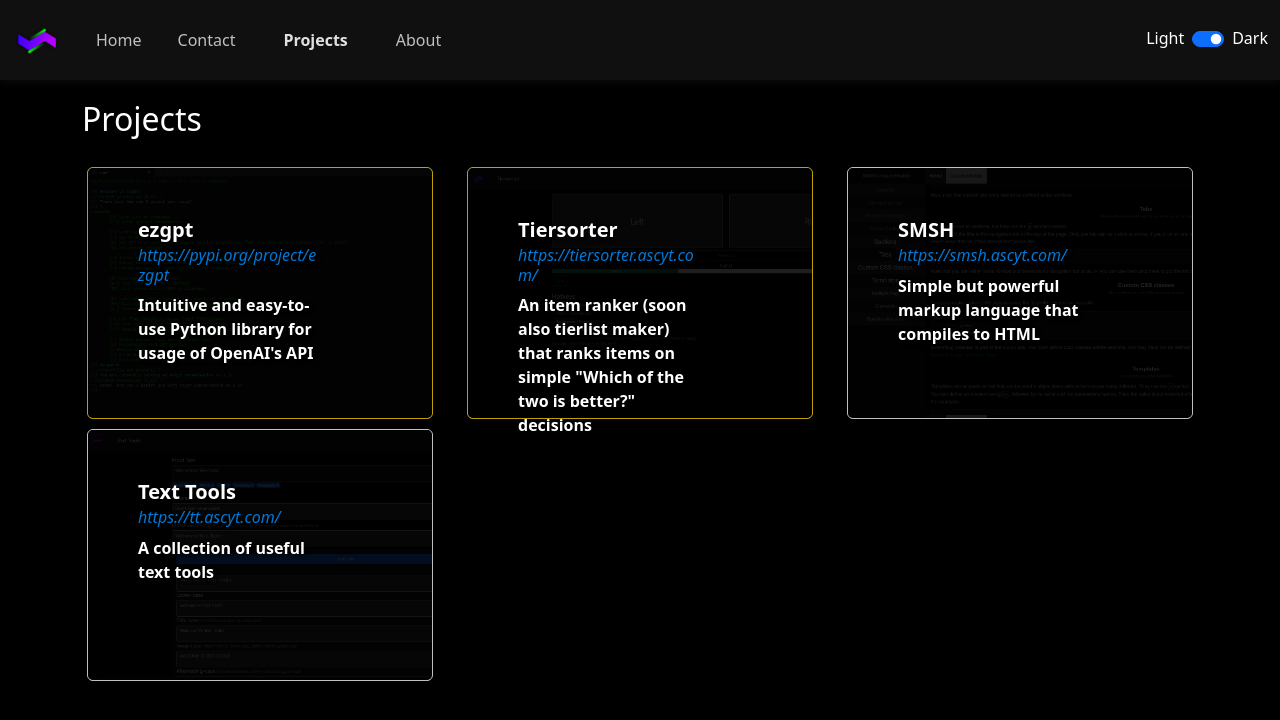
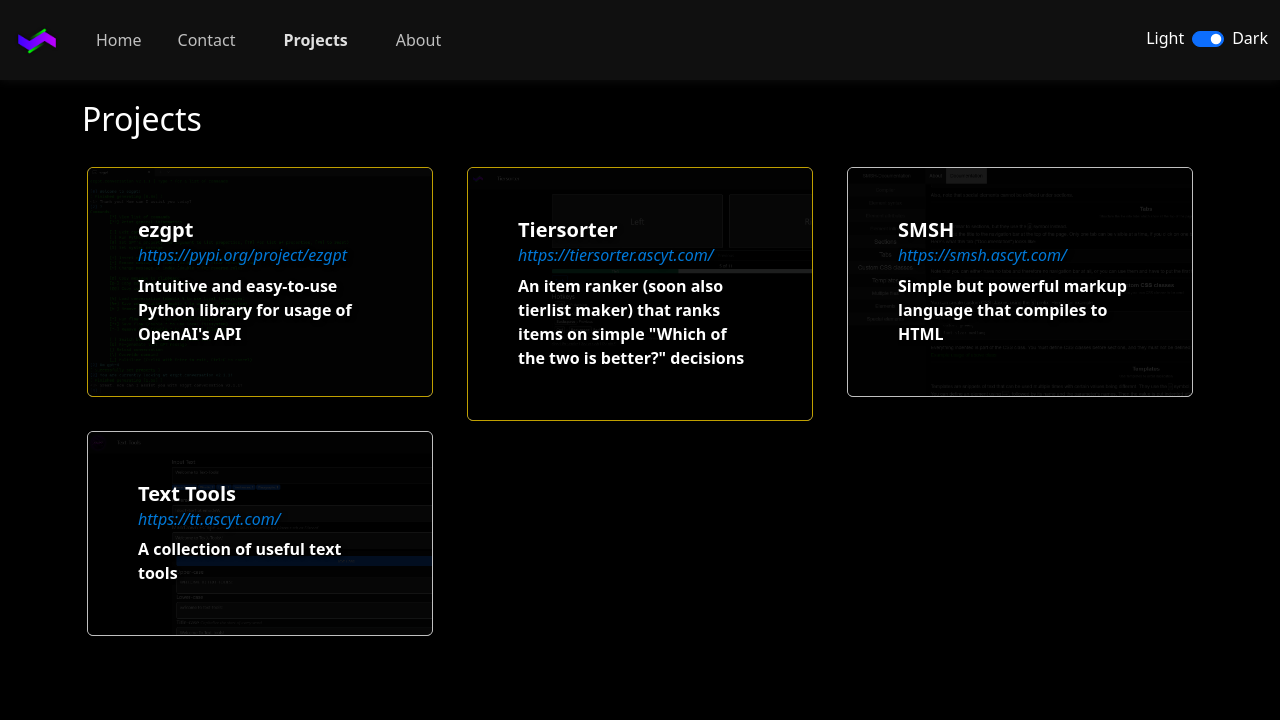
Before and after one commit to cootshk/www, an Angular app: page /projects in a window 1280 px wide. Shown: the top 720 px of the page. Built offline with nearby package versions, Linux system fonts and the light colour scheme.

Commit message:
Improvements and fixes to projects SCSS

```diff
--- a/src/app/projects/projects.component.scss
+++ b/src/app/projects/projects.component.scss
@@ -57,20 +57,26 @@
     }
 }
 
-.card-body {
-    height: 150px;
-    padding: 50px 100px 200px 50px;
-    min-width: 300px;
-    position: relative;
-    border: none;
-}
-
 .background-image {
     position: relative;
     padding-right: 10px;
     background-size: 150%;
     border-radius: 5px;
     border: none;
+}
+
+.card-body {
+    padding: 50px;
+    min-width: 300px;
+    position: relative;
+    border: none;
+}
+
+.card-text {
+    color: white;
+    font-weight: bold;
+    text-shadow: 2px 2px 4px #000000;
+    overflow: auto;
 }
 
 .card-title {
@@ -86,10 +92,3 @@
 
     text-shadow: 2px 2px 4px #000000;
 }
-
-.card-text {
-    color: white;
-    font-weight: bold;
-    text-shadow: 2px 2px 4px #000000;
-    text-overflow: ellipsis;
-}
```
